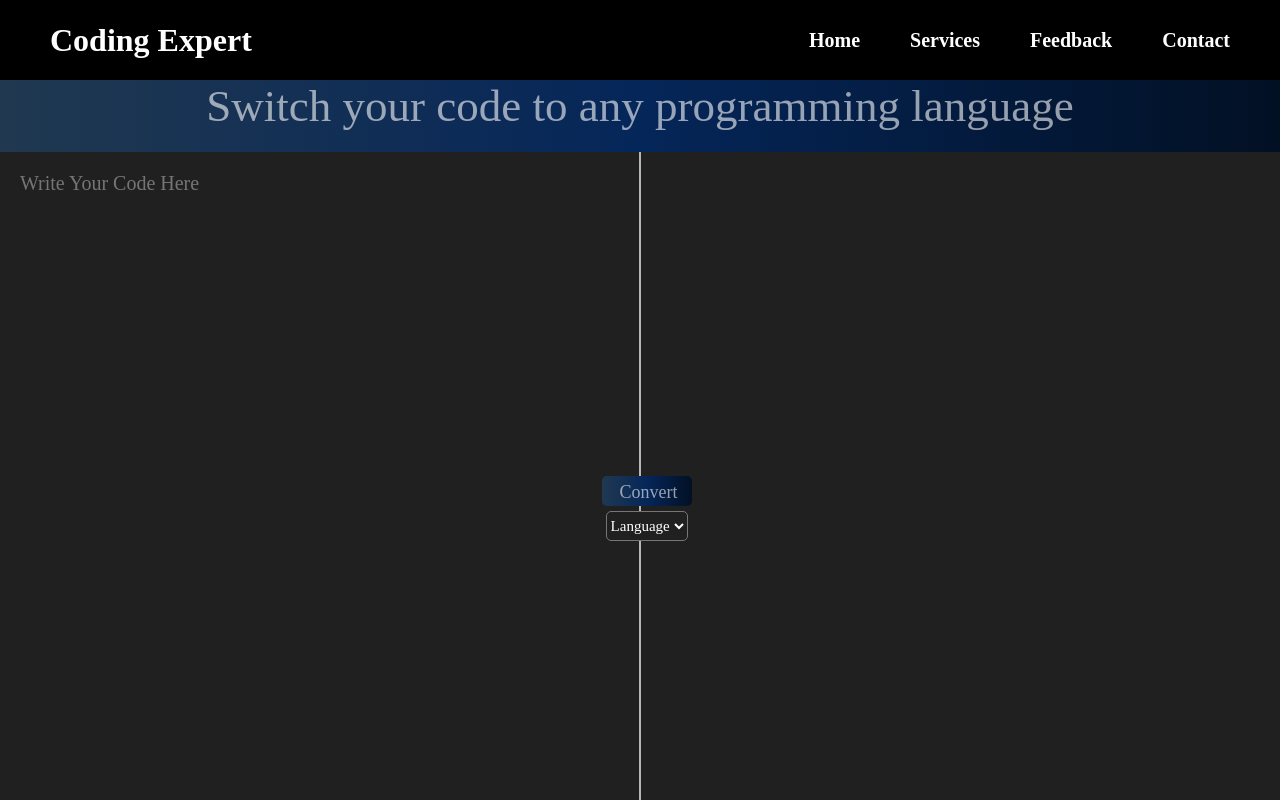
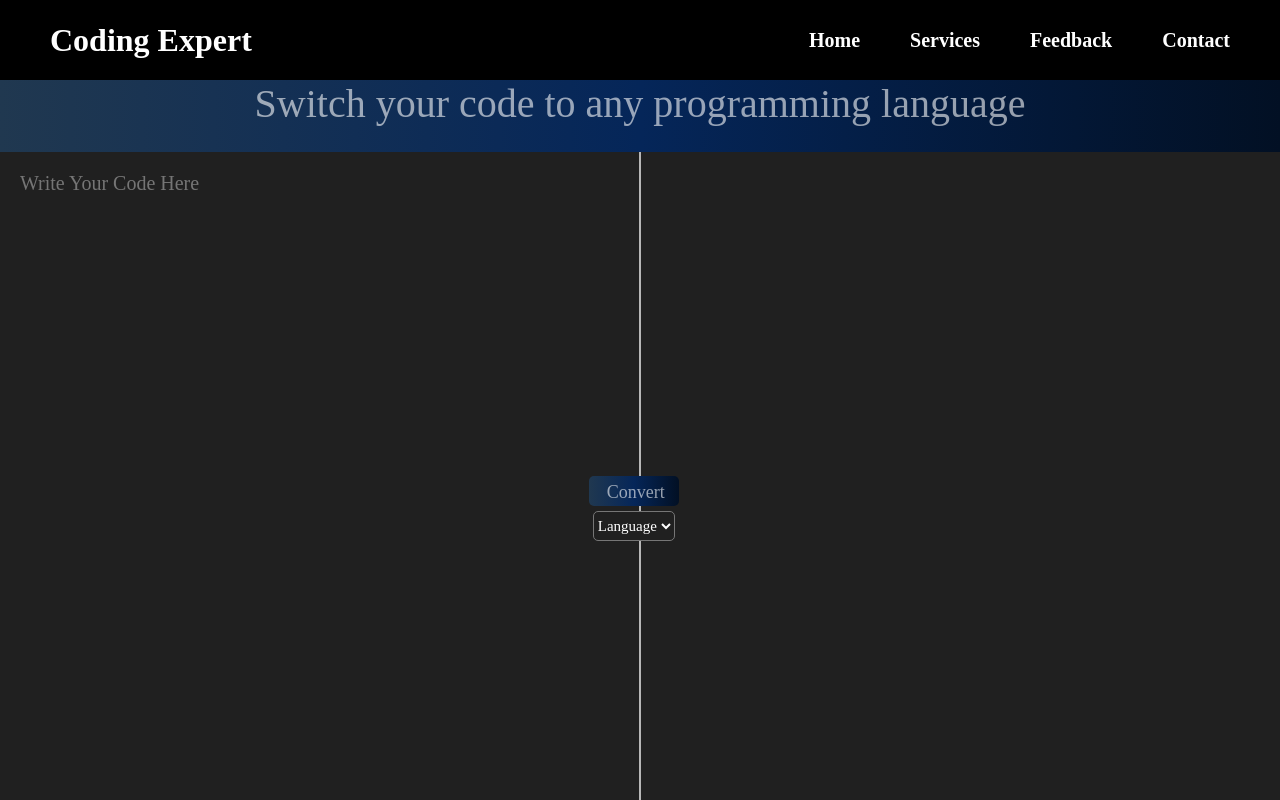
Before and after one commit to Mariyam-Khan2719/major-Project, a website: page code_convert.html in a window 1280 px wide. Drawn offline with Linux system fonts and the light colour scheme.

Commit message:
services changes

```diff
--- a/code_convert.css
+++ b/code_convert.css
@@ -60,7 +60,7 @@ nav .right a {
   color: rgba(255, 255, 255, 0.589);
 }
 .header h1 {
-  font-size: 45px;
+  font-size: 40px;
   font-weight: 500;
   text-align: center;
   /* position: relative; */
@@ -100,7 +100,7 @@ nav .right a {
   position: absolute;
   text-align: center;
   top: 50%;
-  left: 47%;
+  left: 46%;
   background: linear-gradient(to right, #203850, #052659, #021024);
   border-radius: 5px;
 }
--- a/code_convert.html
+++ b/code_convert.html
@@ -21,6 +21,7 @@
     <div class="header">
       <h1>Switch your code to any programming language</h1>
     </div>
+    <form action="">
       <div class="main">
         <div class="leftside">
           <textarea
@@ -33,7 +34,7 @@
         </div>
         <div class="convertbutton">
           <button class="btn">Convert</button>
-        <select name="language" id="languages" required>
+          <select name="language" i mjd="languages" required>
             <option value="" disabled selected hidden>Language</option>
             <option value="Java">Java</option>
             <option value="Python">Python</option>
@@ -47,5 +48,6 @@
           <textarea name="" id="output" disabled></textarea>
         </div>
       </div>
+    </form>
   </body>
 </html>
--- a/project.css
+++ b/project.css
@@ -180,7 +180,6 @@ nav .right a {
   height: 100px;
   border-radius: 50%;
   background: linear-gradient(to top, #203850, #052659, #021024, black);
-
   position: absolute;
   /* z-index: 99; */
   bottom: 5vh;
--- a/project.js
+++ b/project.js
@@ -111,7 +111,7 @@ document.querySelectorAll(".elem").forEach(function (elem) {
     var diff = e.clientY - elem.getBoundingClientRect().top;
     diffrot = e.clientX - rotate;
     rotate = e.clientX;
-    console.log(rotate);
+    // console.log(rotate);
     // console.log("clientX");
     gsap.to(elem.querySelector("img"), {
       opacity: 1,
```
Lines whose indentation alone changed are shown as unchanged.
